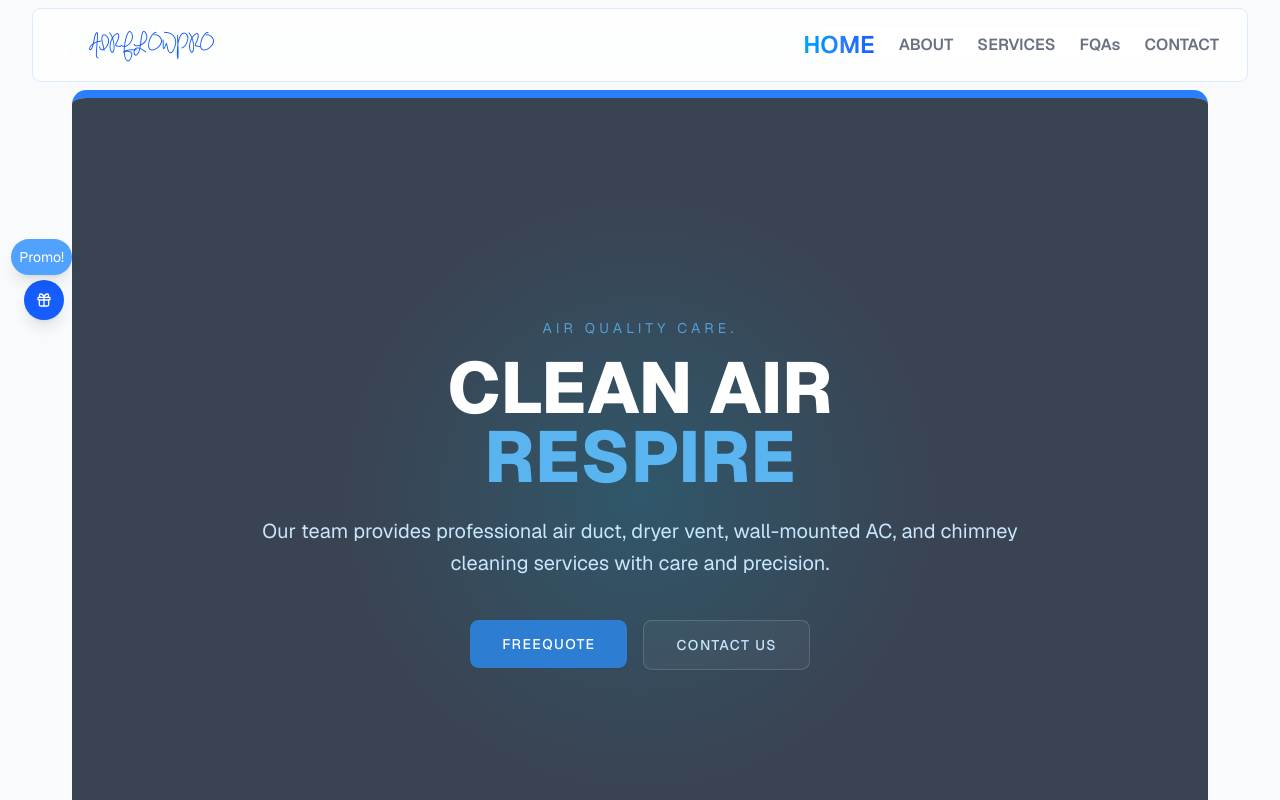
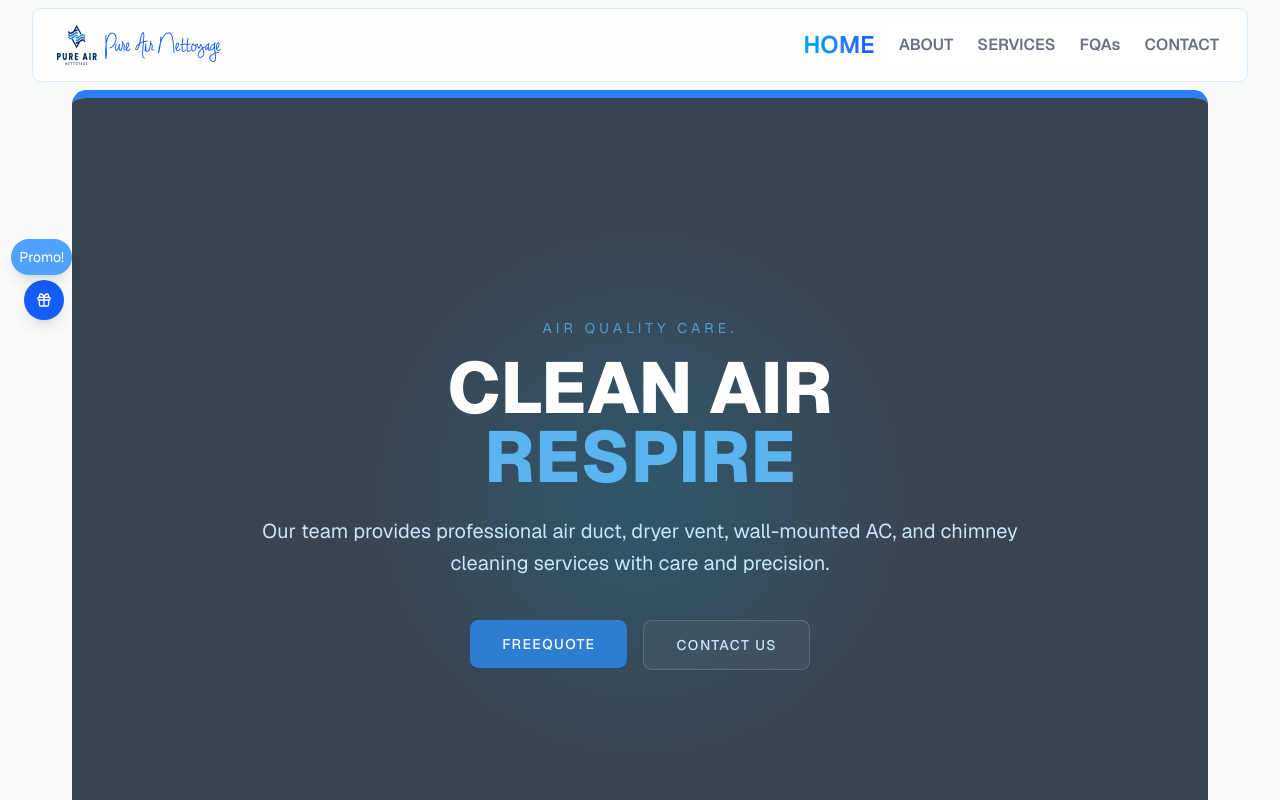
Before and after one commit to fiacredev/airflowpro-norry-duxy, a Next.js app: page / in a window 1280 px wide. Shown: the top 800 px of the page. Built offline with nearby package versions, Linux system fonts and the light colour scheme; no server answers.

Commit message:
handled icon and business name

```diff
--- a/components/shared/Footer.tsx
+++ b/components/shared/Footer.tsx
@@ -15,7 +15,7 @@ export default function Footer() {
         <p className="text-center sm:text-left">
                 © 2026{" "}
             <span className={`text-[#5ab4f0] ${myFont.className}`}>
-                AirFlow Pro
+                Pure Air Nettoyage
             </span>{" "}
                 All Rights Reserved. Clean air, whenever it matters repeatedly.
         </p>
@@ -25,7 +25,7 @@ export default function Footer() {
             className="flex items-center gap-2 text-[#5ab4f0] hover:text-white transition"
           >
             <LogIn className="w-5 h-5" />
-            <span className="hidden sm:inline">NORRYDUXY</span>
+            <span className="hidden sm:inline">DASHBOARD</span>
           </a>
   </div>
 </footer>
--- a/components/shared/Header.tsx
+++ b/components/shared/Header.tsx
@@ -59,14 +59,14 @@ const menuItems = [
         {/* Logo */}
         <div className="flex items-center gap-2">
           <Image
-            src="/images/img_group_1.svg"
+            src="/no_buffer.png"
             alt="Logo"
-            width={22}
-            height={22}
-            className="w-5 h-5 sm:w-6 sm:h-6"
+            width={40}
+            height={40}
+            className="w-10 h-10 sm:w-15 sm:h-15 md:w-10 md:h-10"
           />
           <h1 className={`text-blue-600 ${myFont.className} text-lg sm:text-xl md:text-2xl`}>
-            AIRFLOWPRO
+            Pure Air Nettoyage
           </h1>
         </div>
 
--- a/components/shared/Hero.tsx
+++ b/components/shared/Hero.tsx
@@ -81,6 +81,7 @@ export default function Hero() {
         <h1 className="uppercase font-extrabold leading-[0.95] text-white text-5xl sm:text-6xl md:text-7xl mb-6">
           Clean Air <br />
           <span className="text-[#5ab4f0]">Respire</span>
+
         </h1>
 
         <p className="text-[#c8e6fc] text-xl leading-relaxed mb-10">
```
Also changed, not shown: public/no_buffer.png (added), 1 other file (tests, documents, lock files or other folders).
